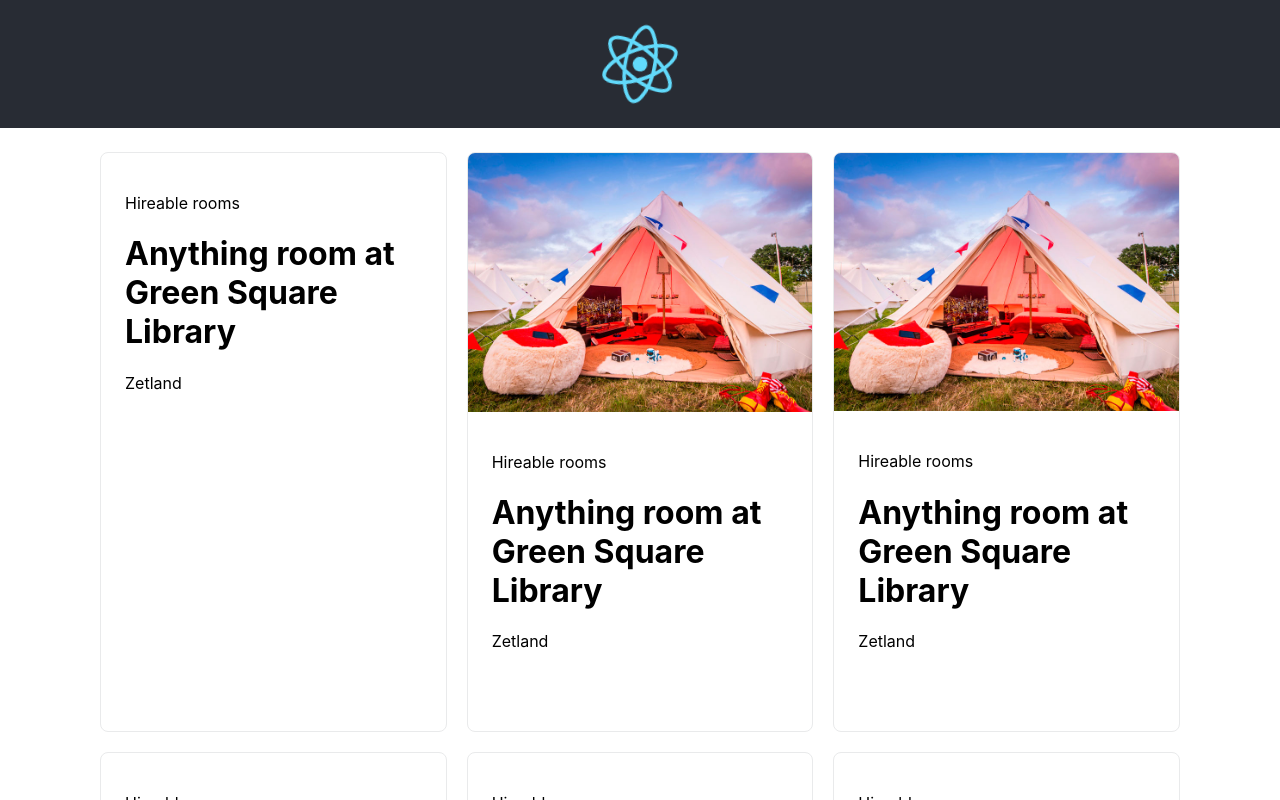
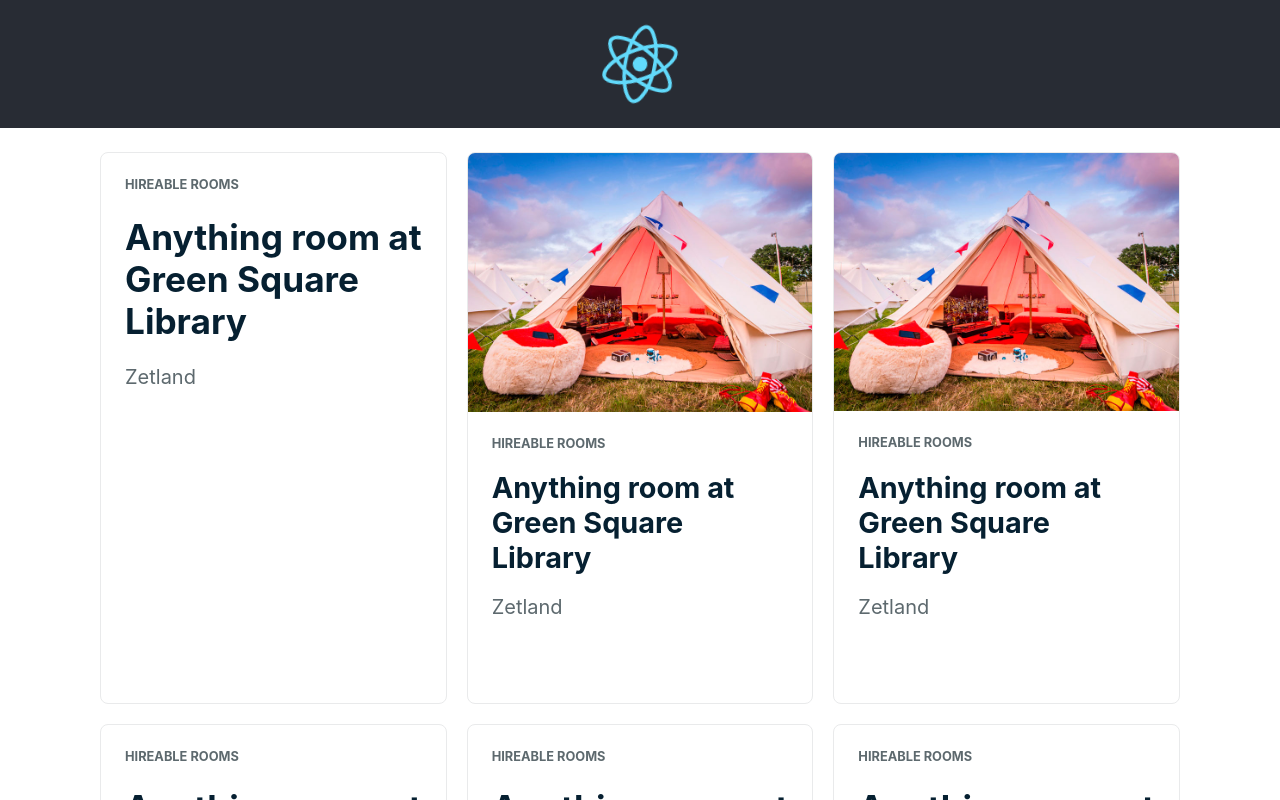
Before and after one commit to asarwar89/Responsive-Grid, a React (Create React App) app: page / in a window 1280 px wide. Shown: the top 800 px of the page. Built offline with nearby package versions, Linux system fonts and the light colour scheme.

Commit message:
Card: Updated font-color and font-size

```diff
--- a/src/App.css
+++ b/src/App.css
@@ -34,7 +34,15 @@
 :root {
   /* colours */
   --main-color: #062031;
+  --grey: #5d696e;
   --border-color: #e9eaeb;
+
+  /* font sizes */
+  --font-size-small: .8rem;
+  --font-size-default: 1rem;
+  --font-size-medium: 1.25rem;
+  --font-size-large: 1.8rem;
+  --font-size-x-large: 2.2rem;
 
   /* spacing */
   --spacing: .5rem;
--- a/src/Card/Card.module.css
+++ b/src/Card/Card.module.css
@@ -18,13 +18,22 @@
 }
 
 .Category {
-  color: #000;
+  color: var(--grey);
+  font-size: var(--font-size-small);
+  font-weight: bold;
+  margin-top: 0;
+  text-transform: uppercase;
 }
 
 .Heading {
-  color: #000;
+  font-size: var(--font-size-large);
+}
+
+.TextOnly .Heading {
+  font-size: var(--font-size-x-large);
 }
 
 .Location {
-  color: #000;
+  color: var(--grey);
+  font-size: var(--font-size-medium);
 }
```
